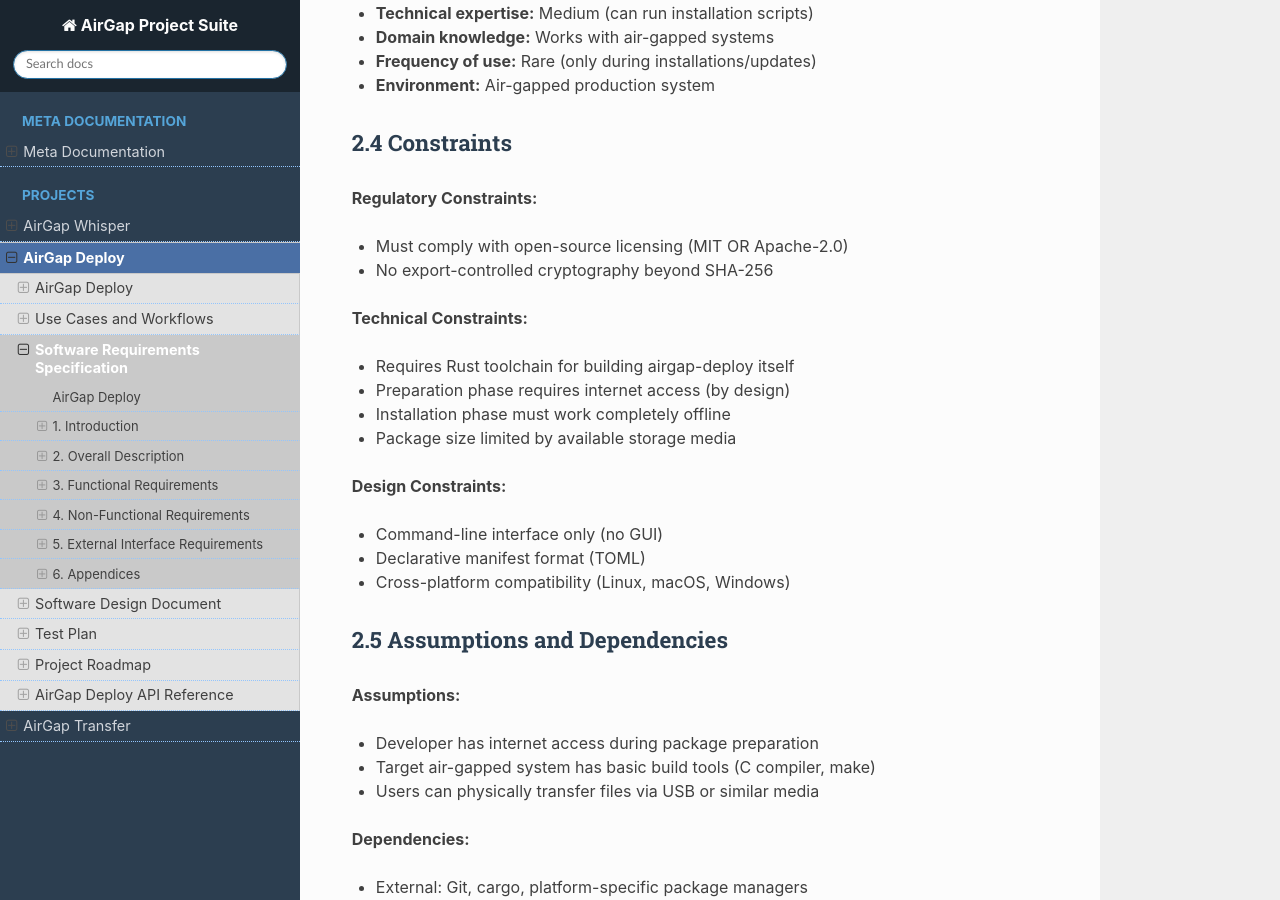
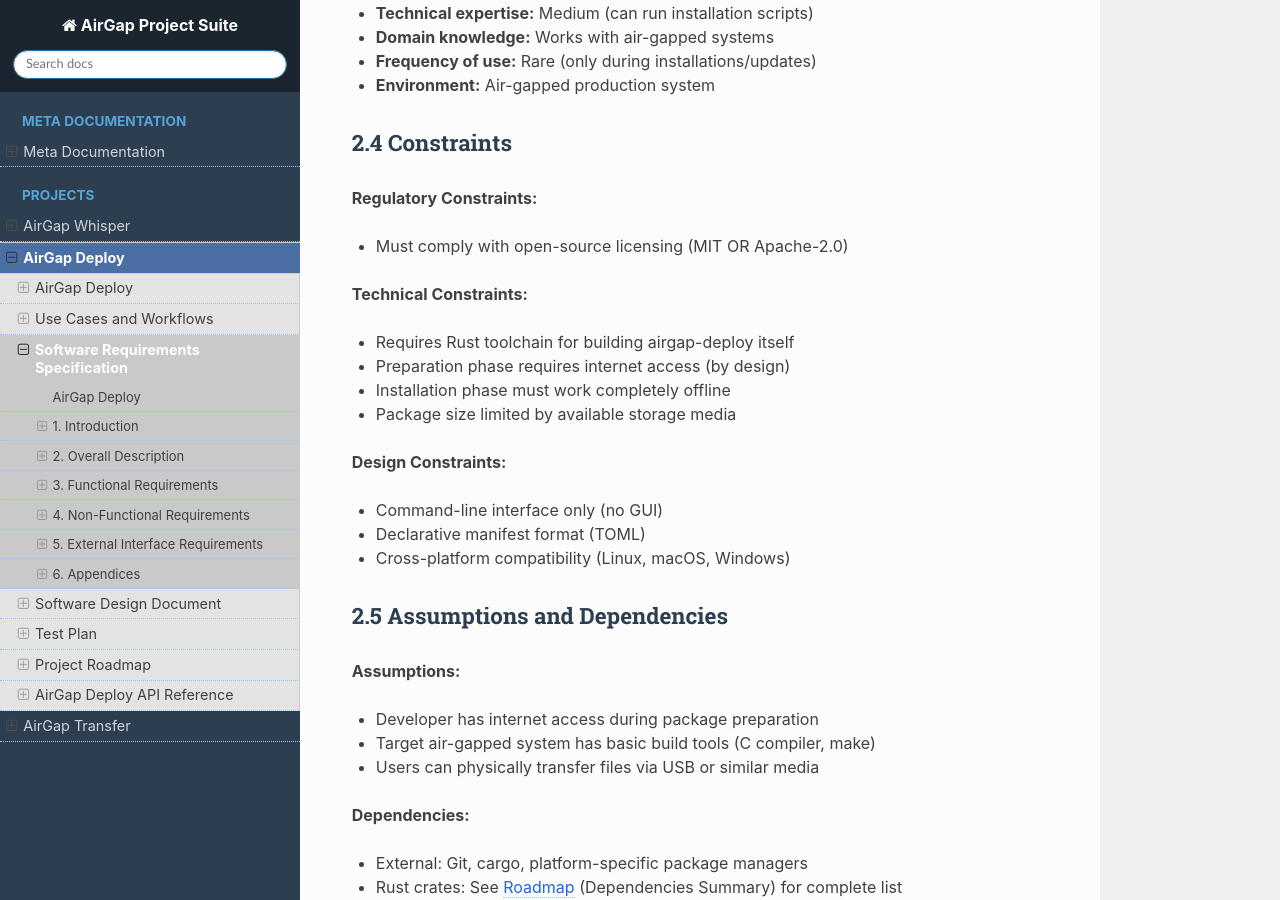
Before and after one commit to Cleanroom-Labs/cleanroom-technical-docs, a Sphinx documentation site: the page built from source/airgap-deploy/requirements/srs.rst, in a window 1280 px wide and 900 px high, scrolled down 3787 px. Built offline with Sphinx 7.4.7 and the Read the Docs theme 3.1.0, drawn with Linux system fonts in a browser that asks for light colours.

Commit message:
Minor adjustment to wording around "export-controlled" encryption

```diff
--- a/source/airgap-deploy/requirements/srs.rst
+++ b/source/airgap-deploy/requirements/srs.rst
@@ -163,7 +163,6 @@
 **Regulatory Constraints:**
 
 - Must comply with open-source licensing (MIT OR Apache-2.0)
-- No export-controlled cryptography beyond SHA-256
 
 **Technical Constraints:**
 
```
